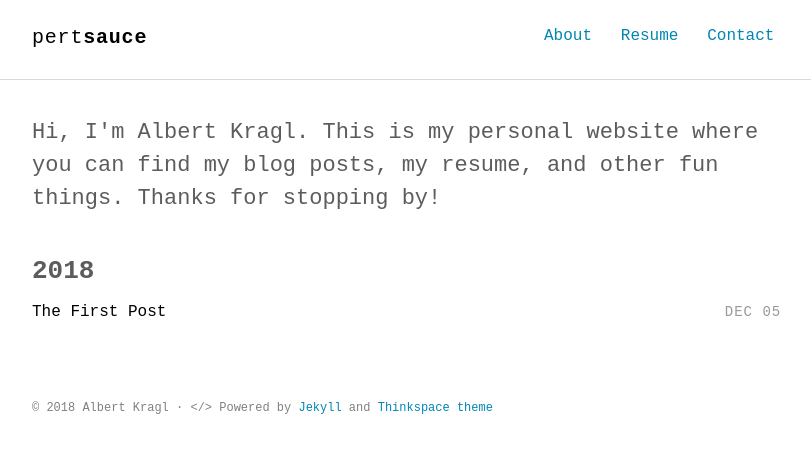
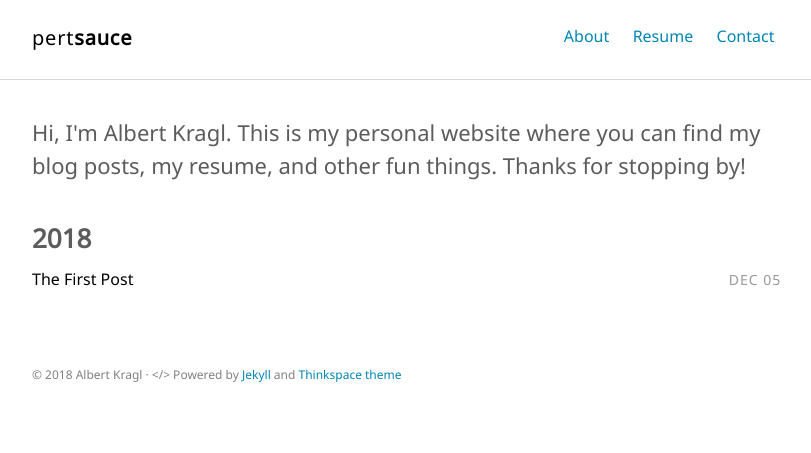
Before and after one commit to kraglalbert/kraglalbert.github.io, a Jekyll site: the page built from index.html, in a window 1280 px wide. Shown: the top 453 px of the page, without its empty margins (232-1043 px from the left). Built offline with Jekyll 4.4.1, drawn with Linux system fonts in a browser that asks for light colours; some web fonts are replaced.

Commit message:
Changed site font, updated README

```diff
--- a/_config.yml
+++ b/_config.yml
@@ -2,7 +2,7 @@
 title_left    : "pert"
 title_right   : "sauce" # default: ""
 description   : "Albert Kragl"
-keywords      : "Jekyll, theme, free, download, SEO, blog, web, minimalist, thinkspace, albert, kragl, kraglalbert"
+keywords      : "Jekyll, theme, free, download, SEO, blog, web, minimalist, thinkspace, albert, kragl, kraglalbert, pertsauce, pert"
 url           : https://kraglalbert.github.io # site url
 baseurl       : "" # apply repo name like "/myproject" if used under gh-pages branch, else (under master branch) just leave empty/blank
 cover         : "" # image uri like logo/cover image for site seo
@@ -11,7 +11,7 @@ google_analytics  : UA-130499534-1
 twitter_username  : ""
 comments_enabled  : true # if enabled (set to true), please provide your disqus_username
 disqus_shortname  : "albertkragl"
-postshare_enabled : false
+postshare_enabled : true
 
 # Build settings
 permalink   : /:year/:title/
--- a/assets/scss/_variables.scss
+++ b/assets/scss/_variables.scss
@@ -1,6 +1,10 @@
 // Typography
-@import url('https://fonts.googleapis.com/css?family=Overpass+Mono:400,700');
-$base-font-family: 'Overpass Mono', monospace;
+//@import url('https://fonts.googleapis.com/css?family=Overpass+Mono:400,700');
+//$base-font-family: 'Overpass Mono', monospace;
+//@import url('https://fonts.googleapis.com/css?family=Open+Sans');
+//$base-font-family: 'Open Sans', sans-serif;
+@import url('https://fonts.googleapis.com/css?family=Noto+Sans');
+$base-font-family: 'Noto Sans', sans-serif;
 $heading-font-family: $base-font-family;
 
 // Font Sizes
```
Also changed, not shown: README.md, assets/images/author.jpg (deleted), 6 other files.
